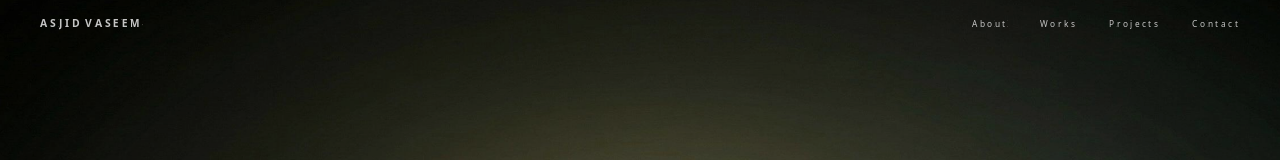
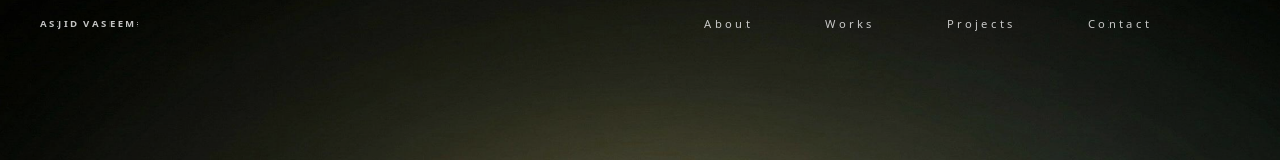
Before and after one commit to SufailSLX/Asjid-Folio, a React (Vite) app in the folder client/: page / in a window 1280 px wide. Shown: the top 160 px of the page. Built offline with nearby package versions, Linux system fonts and the light colour scheme.

Commit message:
Bug fixes 1.1

```diff
--- a/client/src/index.css
+++ b/client/src/index.css
@@ -1 +1,11 @@
 @import "tailwindcss";
+
+/* Hide scrollbar globally */
+:root {
+  scrollbar-width: none;
+  -ms-overflow-style: none;
+}
+
+::-webkit-scrollbar {
+  display: none;
+}
--- a/client/src/pages/Home/Home.jsx
+++ b/client/src/pages/Home/Home.jsx
@@ -48,13 +48,13 @@ const Home = () => {
                 className="fixed top-0 w-full z-50 flex items-center justify-between px-10 pt-4 text-[0.55rem] tracking-[0.32em] uppercase text-neutral-100/80"
             >
                 <div className="font-semibold" style={{ display: 'inline-block' }}>
-                    <Shuffle text="ASJID VASEEM" className="text-[0.65rem] hover:scale-110 transition-transform duration-300 cursor-default font-bold" />
+                    <Shuffle text="ASJID VASEEM" className="text-[0.6rem] hover:scale-110 transition-transform duration-300 cursor-default font-black" />
                 </div>
-                <nav className="flex items-center gap-8">
+                <nav className="flex items-center gap-18 mr-22">
                     {['About', 'Works', 'Projects', 'Contact'].map((item) => (
                         <button
                             key={item}
-                            className="transition-colors duration-150 hover:text-white/100 text-[0.52rem] tracking-[0.3em] group"
+                            className="transition-colors duration-150 hover:text-white/100 text-[0.7rem] tracking-[0.3em] group"
                         >
                             <Shuffle text={item} className="group-hover:scale-110 transition-transform duration-300 cursor-pointer" />
                         </button>
```
